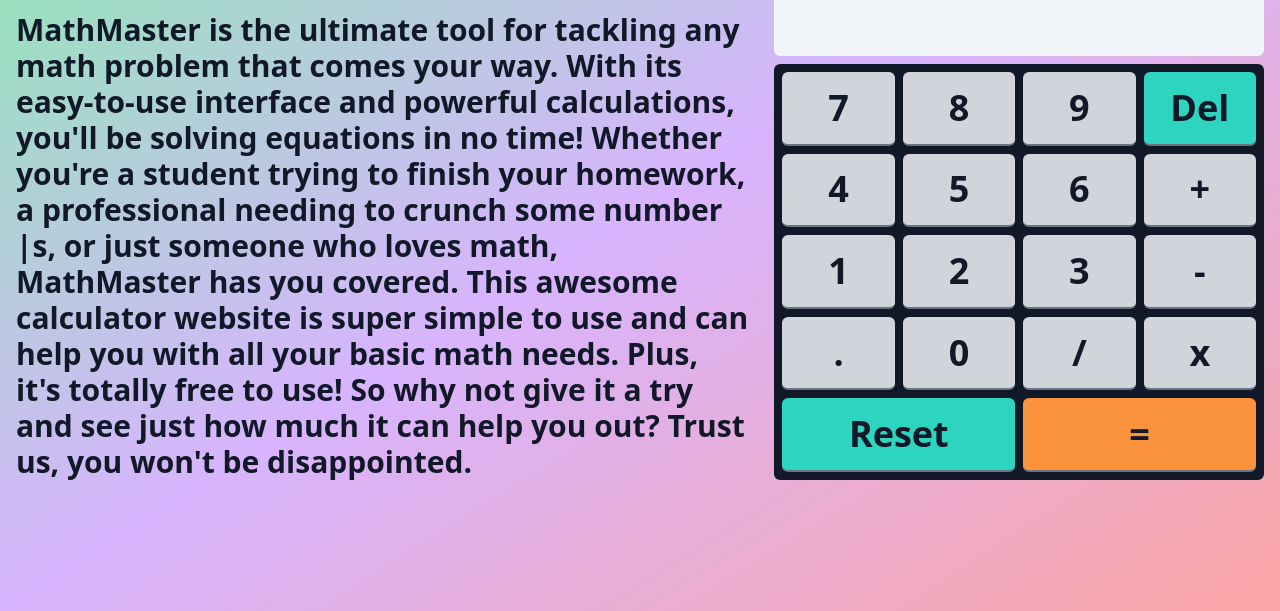
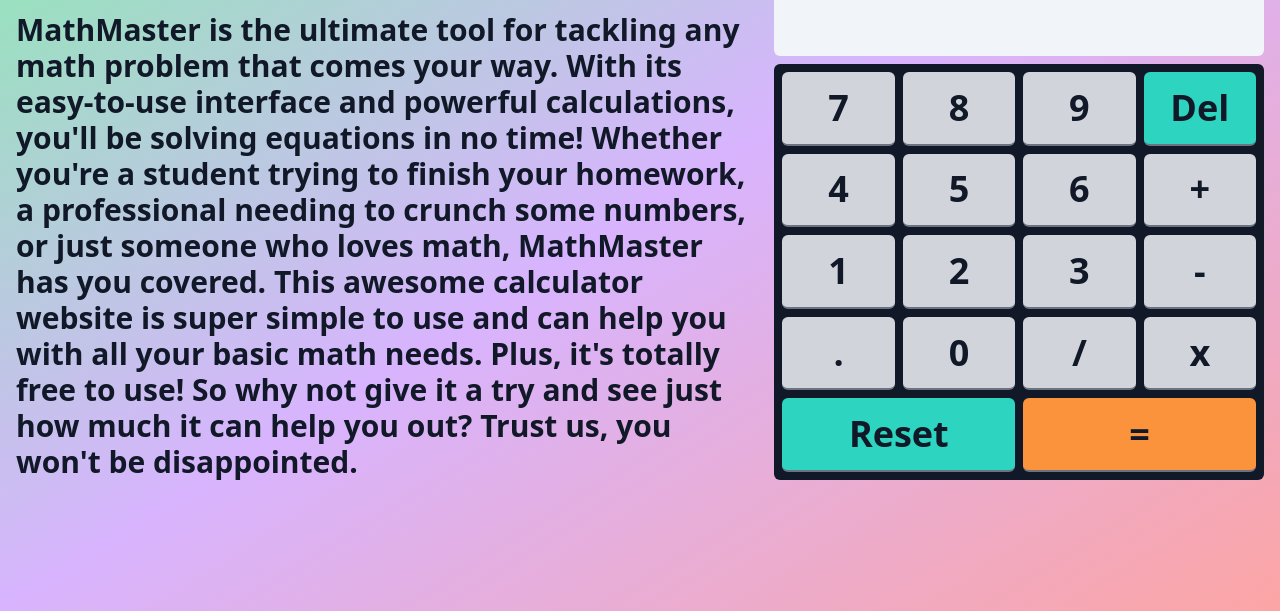
Before and after one commit to SameerJadav/MathMaster, a website built with Vite: page index.html in a window 1280 px wide. Shown: the part 189-800 px from the top of the page. Built offline with nearby package versions, Linux system fonts and the light colour scheme.

Commit message:
Update index.html

```diff
--- a/index.html
+++ b/index.html
@@ -23,7 +23,7 @@
           comes your way. With its easy-to-use interface and powerful
           calculations, you'll be solving equations in no time! Whether you're a
           student trying to finish your homework, a professional needing to
-          crunch some number |s, or just someone who loves math, MathMaster has
+          crunch some numbers, or just someone who loves math, MathMaster has
           you covered. This awesome calculator website is super simple to use
           and can help you with all your basic math needs. Plus, it's totally
           free to use! So why not give it a try and see just how much it can
```
